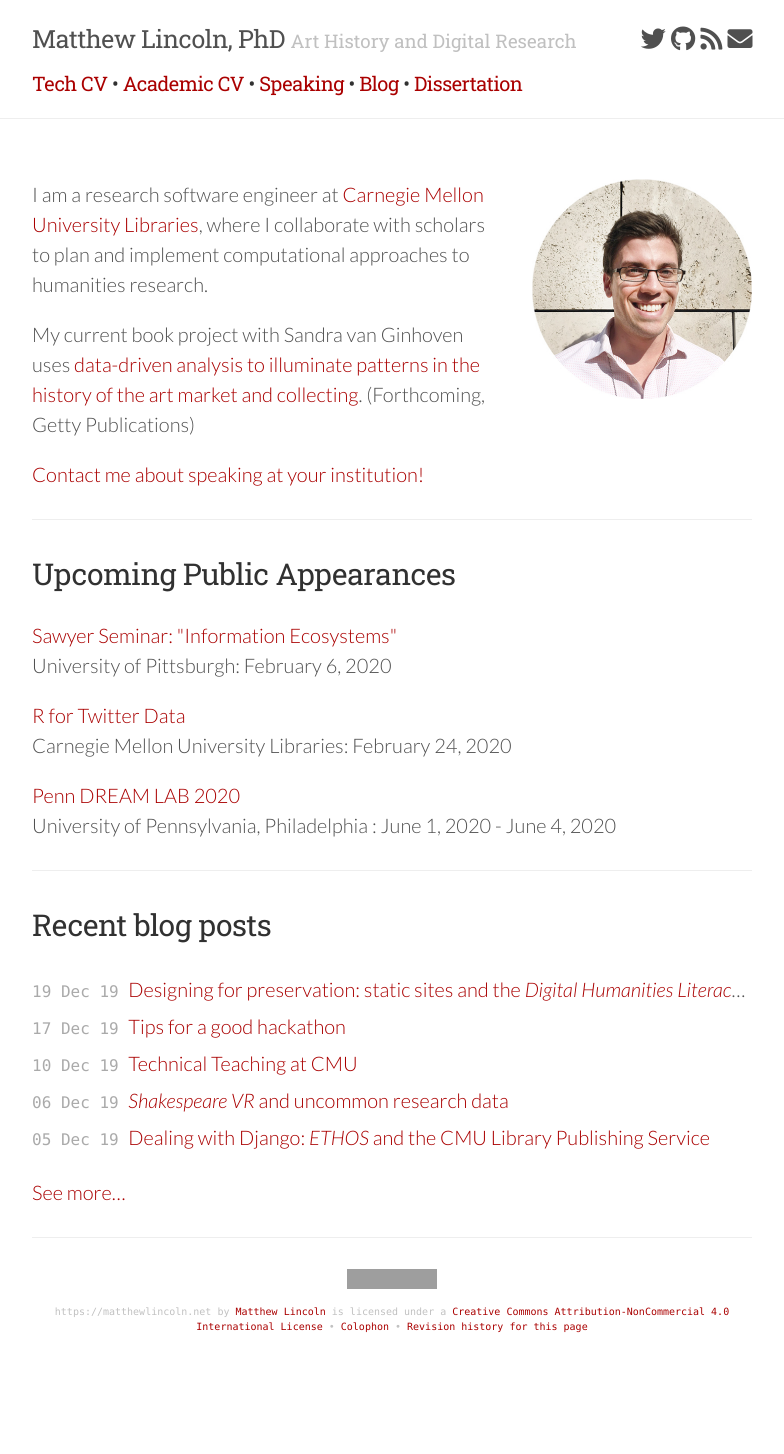
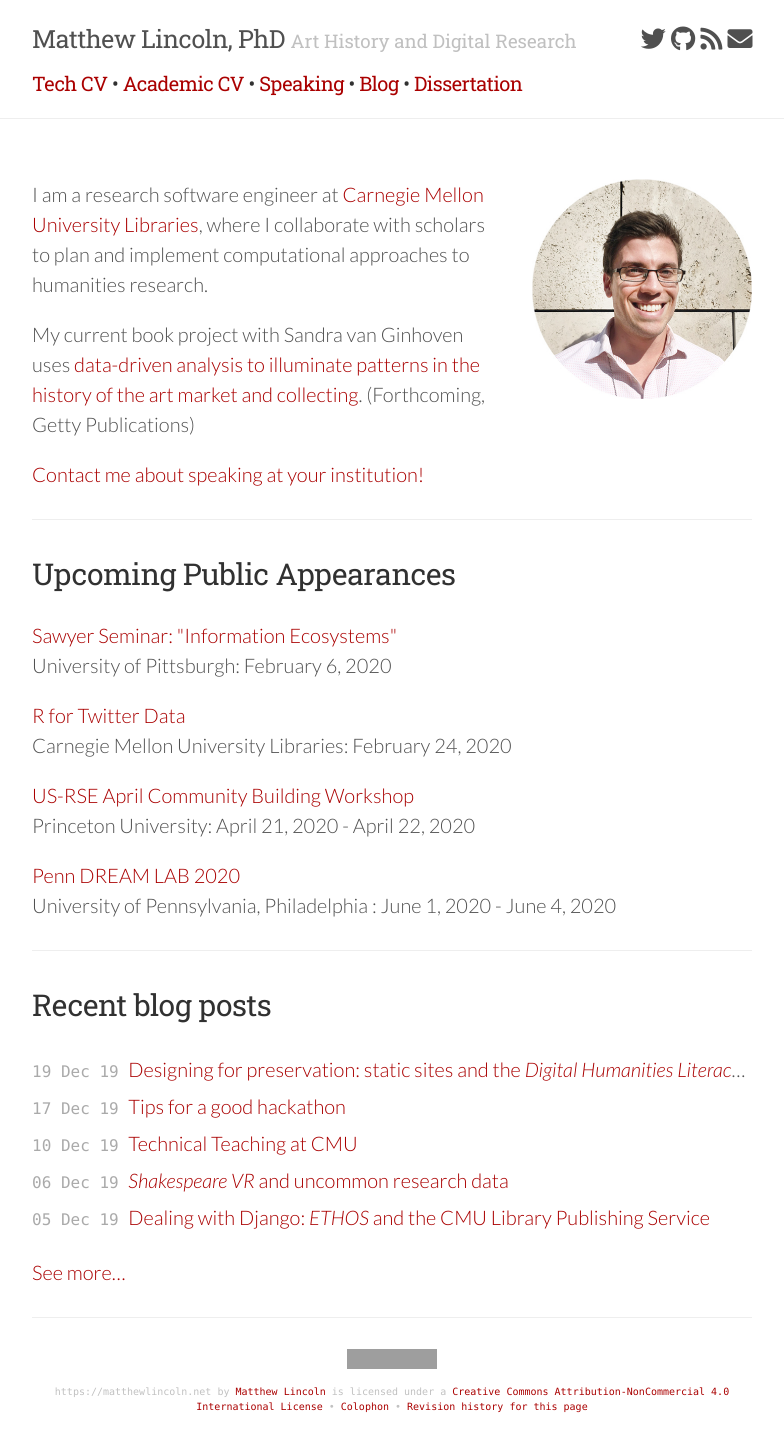
Before and after one commit to mdlincoln/mdlincoln.github.io, a Jekyll site: the page built from index.md, in a window 1280 px wide. Shown: the whole page, without its empty margins (248-1032 px from the left). Built offline with Jekyll 4.4.1, drawn with Linux system fonts in a browser that asks for light colours; nearby versions of some CDN libraries; a script that is not in the unit is left out; before the commit the page ends 1374 px from its top, so only the background shows below that; grey boxes are pictures that could not be loaded.

Commit message:
add Us-RSE trip

```diff
--- a/_data/travel.yaml
+++ b/_data/travel.yaml
@@ -16,3 +16,8 @@
     location: Carnegie Mellon University Libraries
     url: 'https://cmu.libcal.com/event/6019637'
     venue: R for Twitter Data
+  - venue: US-RSE April Community Building Workshop
+    location: Princeton University
+    datestart: 2020-04-21T05:00:00.000Z
+    dateend: 2020-04-22T05:00:00.000Z
+    url: https://us-rse.org/2020-april-workshop/
```
